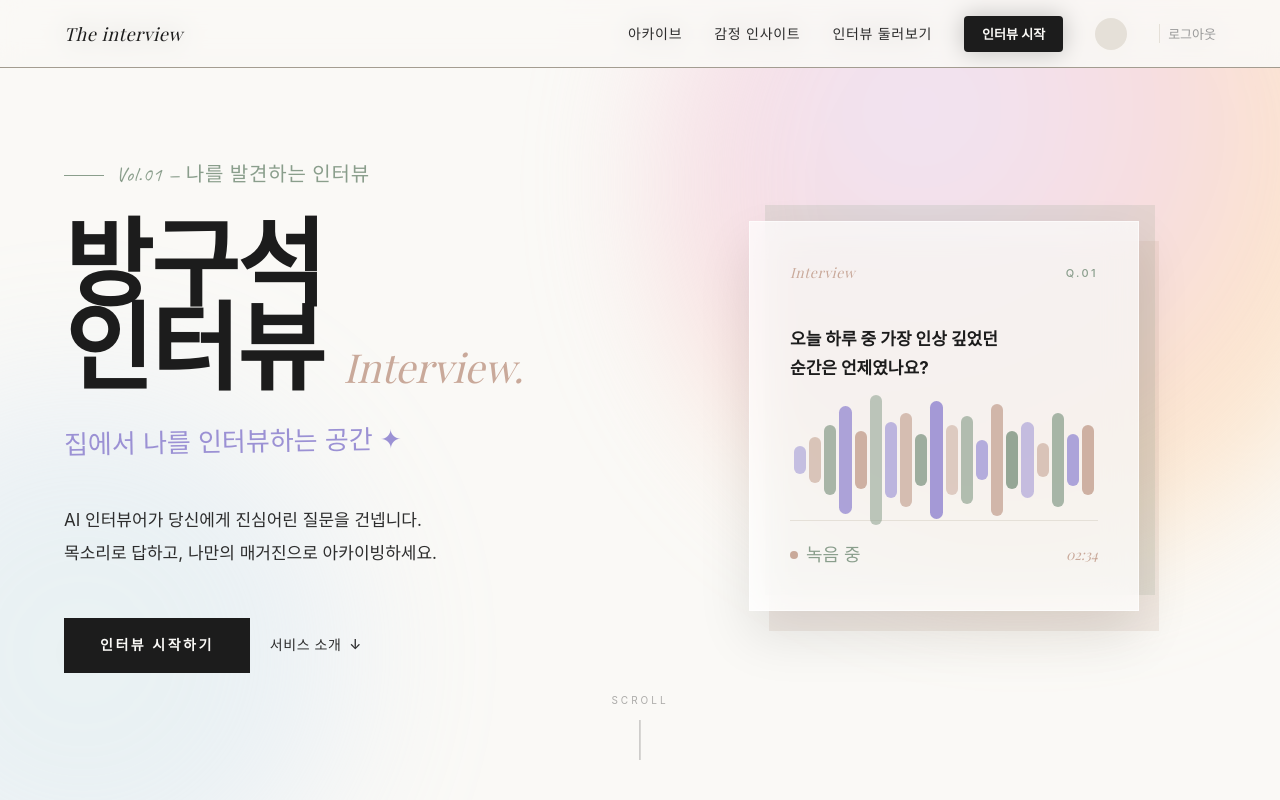
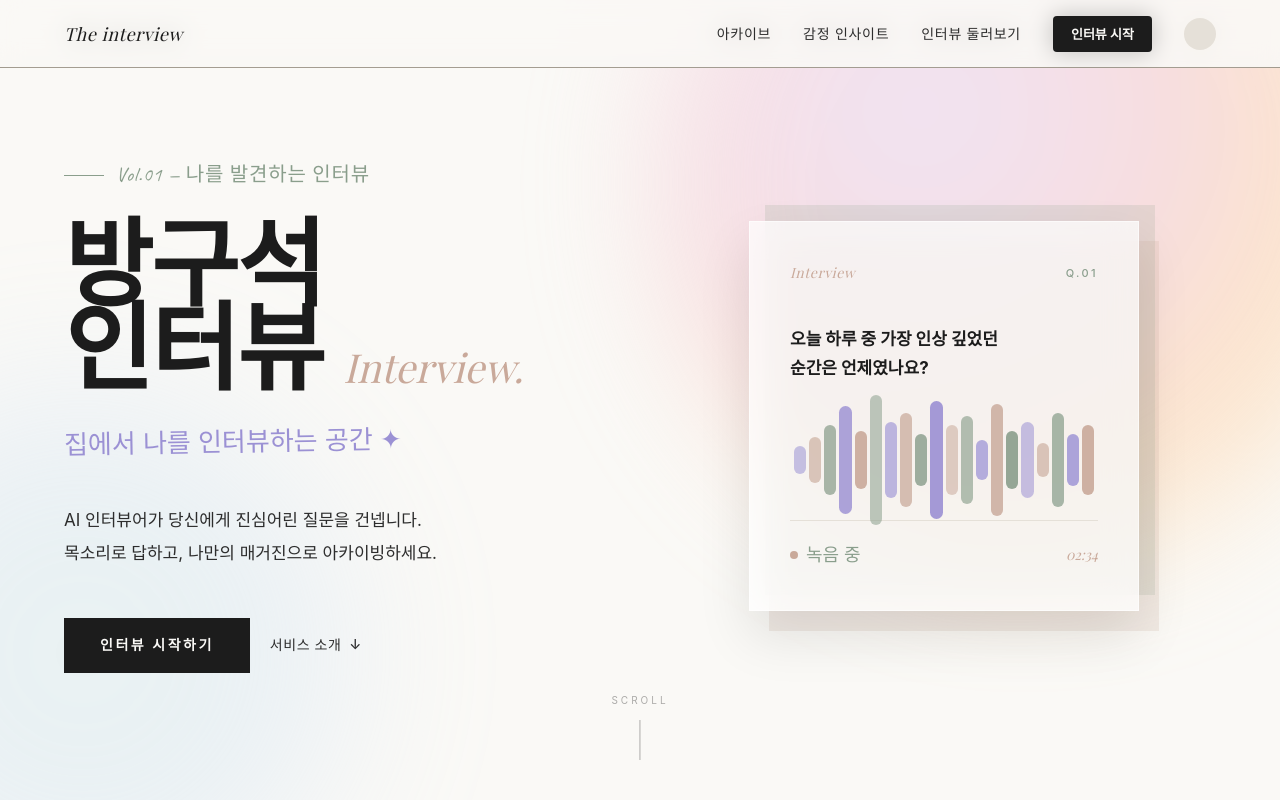
Before and after one commit to wynsumhi/the-interview, a Next.js app in the folder fe/: page / in a window 1280 px wide. Shown: the top 800 px of the page. Built offline with nearby package versions, Linux system fonts and the light colour scheme; a web font is replaced by a local one.

Commit message:
S14P21A307-165 chore: 네비바에서 로그아웃 버튼 삭제

```diff
--- a/fe/src/components/common/Navbar.tsx
+++ b/fe/src/components/common/Navbar.tsx
@@ -41,12 +41,6 @@ export default function Navbar() {
               className={styles.profileCircle}
               title="마이페이지"
             />
-            <button
-              onClick={() => setIsLoggedIn(false)}
-              className={styles.logoutBtn}
-            >
-              로그아웃
-            </button>
           </>
         ) : (
           <>
```
